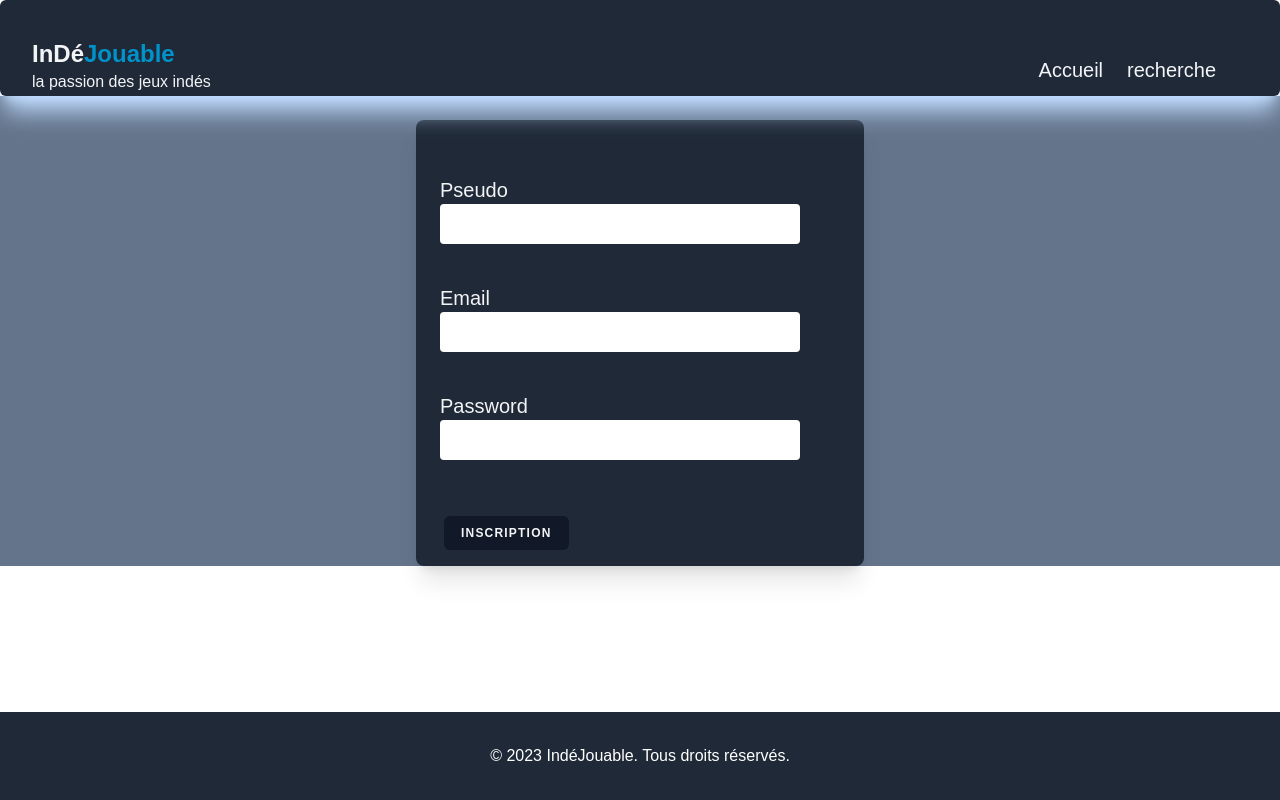
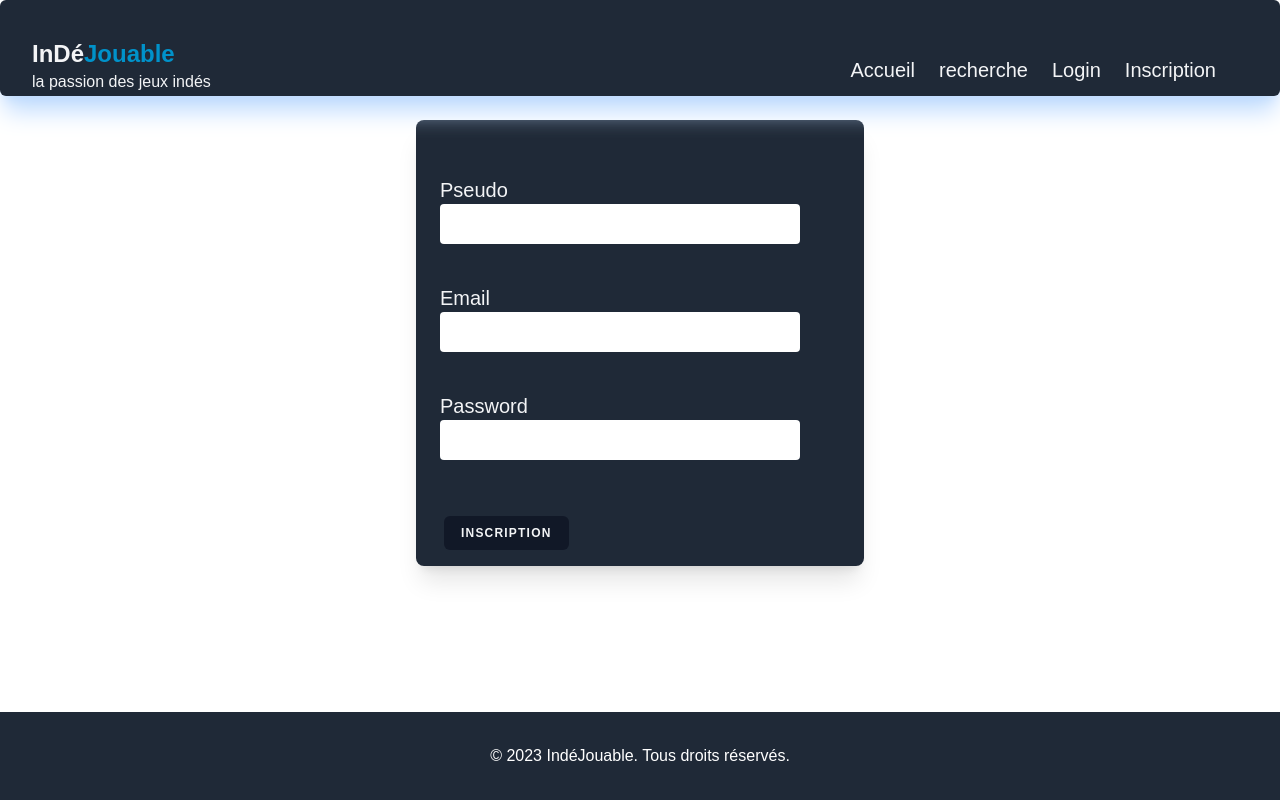
Before and after one commit to Xcaliburns/titre, a React (Vite) app in the folder frontend/: page /signup in a window 1280 px wide. Built offline with nearby package versions, Linux system fonts and the light colour scheme; no server answers.

Commit message:
navbar ok

```diff
--- a/frontend/src/App.jsx
+++ b/frontend/src/App.jsx
@@ -16,7 +16,7 @@ function App() {
 
   return (
     <BrowserRouter>
-    <Layout>
+    <Layout >
       <Routes>
         <Route path="/" element={<Home />} />
         <Route path="login" element={<Login />} />
--- a/frontend/src/Components/Layout.jsx
+++ b/frontend/src/Components/Layout.jsx
@@ -5,7 +5,7 @@ import Footer from './Footer';
 const Layout = ({ children }) => {
   return (
     <div className="flex flex-col min-h-screen">
-      <Navbar />
+
       <div className="flex-grow">{children}</div>
       <Footer />
     </div>
--- a/frontend/src/Components/MySlider.jsx
+++ b/frontend/src/Components/MySlider.jsx
@@ -32,10 +32,10 @@ function MySlider({ data }) {
   const stockId = (id) => {
     localStorage.setItem("singleProductId", id);
     navigate(`/article/${id}`);
-    console.log(id);
+
   };
 
-  console.log(data);
+
   return (
     <div className="  border-4 border-[#0092ca] rounded-md">
 
--- a/frontend/src/Components/Navbar.jsx
+++ b/frontend/src/Components/Navbar.jsx
@@ -9,7 +9,7 @@ export default function NavBar() {
   const { user, setUser } = useUserContext();
   const navigate = useNavigate();
   const [isMenuOpen, setIsMenuOpen] = useState(false);
-  const [logged, setLogged] = useState("");
+  const [logged, setLogged] = useState(false);
   const adminLog = import.meta.env.VITE_ADMIN_SECRET;
 
   const logout = (e) => {
@@ -65,8 +65,8 @@ export default function NavBar() {
           className="hidden md:flex md:flex-row md:items-center md:space-x-6 md:pt-6 md:text-xl  justify-center pb-4"
           id="menu"
         >
-          <div className="hover:text-[#0092ca]" id="home">
-            <NavLink to="/">Accueil</NavLink>
+          <div className="hover:text-[#0092ca]" id="home" >
+           <NavLink to="/">Accueil</NavLink>
           </div>
           <div className="hover:text-[#0092ca]">
             <NavLink to="/search">recherche</NavLink>
--- a/frontend/src/pages/Admin.jsx
+++ b/frontend/src/pages/Admin.jsx
@@ -3,6 +3,7 @@ import CallApi from "../services/CallApi";
 import { toast, ToastContainer } from "react-toastify";
 import "react-toastify/dist/ReactToastify.css";
 import * as yup from "yup";
+import Navbar from "../Components/Navbar";
 
 function Admin() {
   const [shortDescription, setShortDescription] = useState("");
@@ -183,7 +184,7 @@ function Admin() {
   return (
     <div className="flex flex-col  items-center text-xl bg-gray-200 min-h-full">
 
-
+      <Navbar />
       <ToastContainer />
 
       <div>
--- a/frontend/src/pages/Article.jsx
+++ b/frontend/src/pages/Article.jsx
@@ -3,7 +3,7 @@ import CallApi from "../Services/CallApi";
 import { toast, ToastContainer } from "react-toastify";
 import "react-toastify/dist/ReactToastify.css";
 import { useUserContext } from "../context/UserContext";
-
+import NavBar from "../Components/Navbar";
 function Article() {
   const [article, setArticle] = useState([]);
   const [commentsData, setCommentsData] = useState([]);
@@ -62,7 +62,7 @@ function Article() {
 
   return (
     <div className="flex flex-col items-center bg-gray-200 min-h-screen bg-cover">
-
+      <NavBar />
 
       <div className="flex flex-col items-center mt-3 mx-4 sm:flex-row lg:w-2/3 xl:w-1/2 border-4 border-cyan-500 bg-gray-800 text-gray-100 rounded-md shadow-lg shadow-cyan-500/100 hover:shadow-green-500/100 hover:border-green-500">
         <img
@@ -96,11 +96,16 @@ function Article() {
             >
               Ajouter un commentaire
             </button>
+
             <ToastContainer />
           </div>
         )}
+        {!user && (<p className="text-gray-600">Vous devez vous connecter pour ajouter un commentaire </p>)}
 
         <div className="commentList grid gap-2">
+        <h2 className="w-full text-2xl font-bold text-center mt-10 mb-5 bg-[#0092ca] rounded-md">
+          Commentaires
+        </h2>
           {Array.isArray(commentsList) && commentsList.length > 0 ? (
             commentsList.reverse().map((comment) => (
               <div
--- a/frontend/src/pages/Home.jsx
+++ b/frontend/src/pages/Home.jsx
@@ -4,6 +4,7 @@ import { useUserContext } from "../context/UserContext";
 
 import MySlider from "../Components/MySlider";
 import ProductCard from "../Components/productCard";
+import NavBar from "../Components/Navbar";
 
 
 function Home() {
@@ -21,6 +22,7 @@ function Home() {
 
   return (
     <div className="min-h-screen flex flex-col items-center  min-h-full lg:text-xl  ">
+      <NavBar />
       <div className="flex flex-col  items-center bg-gray-100 min-h-full bg-cover w-full  shadow-xl shadow-blue-200  rounded-md-200  rounded-md ">
         <h2 className="w-full text-2xl font-bold text-center mt-5 bg-[#0092ca] rounded-md ">
           A l'affiche
--- a/frontend/src/pages/Login.jsx
+++ b/frontend/src/pages/Login.jsx
@@ -1,6 +1,6 @@
 import { useState } from "react";
 import { useNavigate } from "react-router-dom";
-
+import Navbar from "../Components/Navbar";
 import callApi from "../Services/CallApi";
 import { useUserContext } from "../context/UserContext";
 import { toast } from "react-toastify";
@@ -36,6 +36,7 @@ function Login() {
 
   return (
     <div className="flex flex-col min-h-full items-center  bg-gray-200">
+      <Navbar />
       <form
         onSubmit={handleSubmit}
         className="w-full  px-6 py-4 mt-6 overflow-hidden bg-gray-800 shadow-xl border-solid sm:max-w-md sm:rounded-lg"
--- a/frontend/src/pages/Search.jsx
+++ b/frontend/src/pages/Search.jsx
@@ -1,6 +1,6 @@
 import { useState, useEffect, useRef } from "react";
 import CallApi from "../services/CallApi";
-
+import NavBar from "../Components/Navbar";
 import ProductCard from "../Components/productCard";
 
 function Search() {
@@ -44,6 +44,7 @@ function Search() {
 
   return (
     <div className="flex flex-col  items-center text-xl bg-gray-200 min-h-full">
+      <NavBar />
       <div className="flex flex-col lg:flex-row">
         <div className="w-full px-6 py-4 m-5 mt-10 overflow-hidden bg-gray-800 shadow-xl border-solid sm:max-w-md sm:rounded-lg">
           <form className="bg-gray-800 ">
--- a/frontend/src/pages/SignUp.jsx
+++ b/frontend/src/pages/SignUp.jsx
@@ -1,6 +1,6 @@
 import { useState } from "react";
 import { useNavigate } from "react-router-dom";
-
+import Navbar from "../Components/Navbar";
 import callAPI from "../Services/CallAPI";
 import * as yup from "yup";
 
@@ -81,7 +81,8 @@ function SignUp() {
   };
 
   return (
-    <div className="flex flex-col min-h-full items-center bg-slate-500">
+    <div className="flex flex-col min-h-full items-center ">
+      <Navbar />
       <form
         onSubmit={handleForm}
         className="w-full px-6 py-4 mt-6 overflow-hidden bg-gray-800 shadow-xl border-solid sm:max-w-md sm:rounded-lg"
```
